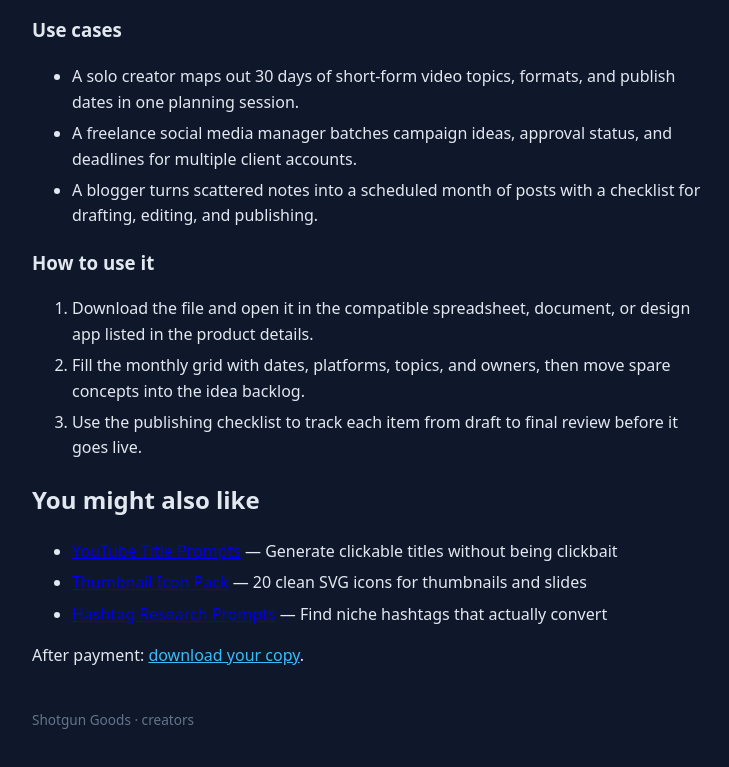
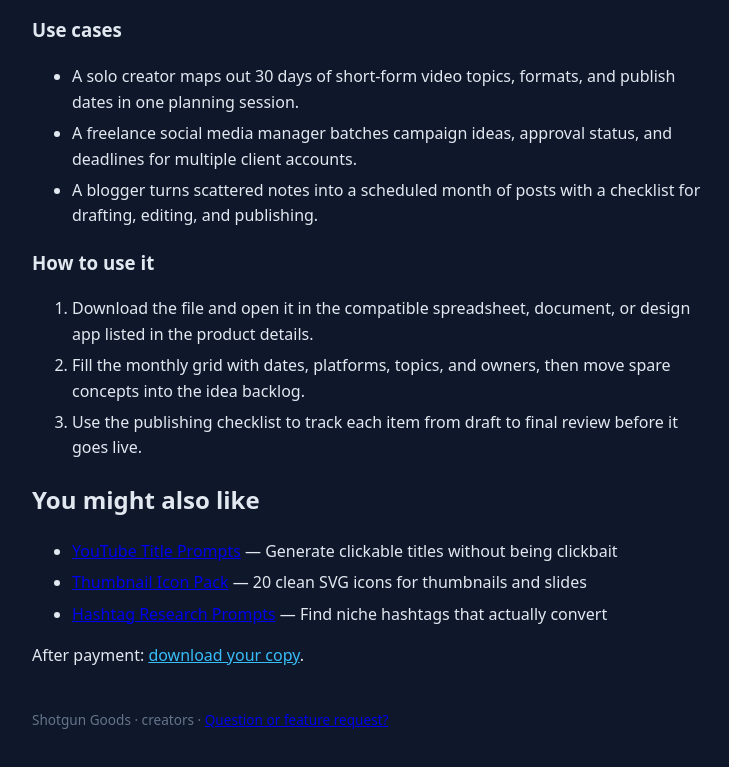
Before and after one commit to LinuxGuru999/shotgun-content-calendar-template, a plain HTML site: page docs/index.html in a window 1280 px wide. Shown: the part 749-1516 px from the top of the page, without its empty margins (268-997 px from the left). Drawn offline with Linux system fonts and the light colour scheme.

Commit message:
Update Content Calendar Template

```diff
--- a/docs/index.html
+++ b/docs/index.html
@@ -14,4 +14,4 @@
 <section><h2>You might also like</h2><ul><li><a href="https://LinuxGuru999.github.io/shotgun-youtube-title-prompts/">YouTube Title Prompts</a> — Generate clickable titles without being clickbait</li><li><a href="https://LinuxGuru999.github.io/shotgun-thumbnail-icon-pack/">Thumbnail Icon Pack</a> — 20 clean SVG icons for thumbnails and slides</li><li><a href="https://LinuxGuru999.github.io/shotgun-hashtag-research-prompts/">Hashtag Research Prompts</a> — Find niche hashtags that actually convert</li></ul></section>
 
 <p>After payment: <a class="download" href="https://raw.githubusercontent.com/LinuxGuru999/shotgun-content-calendar-template/main/download/content-calendar-template.txt">download your copy</a>.</p>
-<footer>Shotgun Goods · creators</footer></body></html>
+<footer>Shotgun Goods · creators · <a href="mailto:linuxguru999@gmail.com?subject=Feedback%20on%20Content%20Calendar%20Template">Question or feature request?</a></footer></body></html>
```
